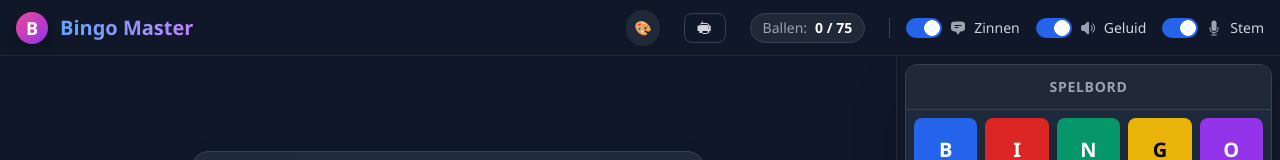
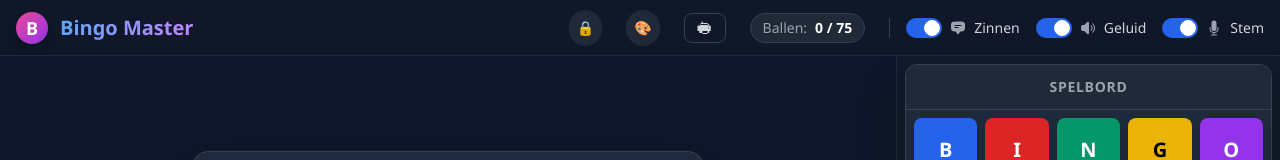
Before and after one commit to bramvde/bingo-master, a React (Vite) app: page / in a window 1280 px wide. Shown: the top 160 px of the page. Built offline with nearby package versions, Linux system fonts and the light colour scheme.

Commit message:
add fullscreen mode

```diff
--- a/App.tsx
+++ b/App.tsx
@@ -17,6 +17,7 @@ const App: React.FC = () => {
   const [currentBall, setCurrentBall] = useState<number | null>(null);
   const [generatedPhrase, setGeneratedPhrase] = useState<string | null>(null);
   const [fireworkTrigger, setFireworkTrigger] = useState(0);
+  const [isFullScreen, setIsFullScreen] = useState(false);
 
   // Settings
   const [showPhrases, setShowPhrases] = useState(true);
@@ -63,6 +64,24 @@ const App: React.FC = () => {
     }
     return () => stopChristmasAmbience();
   }, [isXmas, soundEnabled]);
+
+  useEffect(() => {
+    const handleFullScreenChange = () => {
+      setIsFullScreen(document.fullscreenElement !== null);
+    };
+    document.addEventListener('fullscreenchange', handleFullScreenChange);
+    return () => document.removeEventListener('fullscreenchange', handleFullScreenChange);
+  }, []);
+
+  const toggleFullScreen = () => {
+    if (!document.fullscreenElement) {
+      document.documentElement.requestFullscreen().catch(err => console.error('Failed to enter full screen', err));
+    } else {
+      if (document.exitFullscreen) {
+        document.exitFullscreen();
+      }
+    }
+  };
 
   const handleDraw = useCallback(() => {
     if (history.length >= TOTAL_NUMBERS) return;
@@ -209,6 +228,16 @@ const App: React.FC = () => {
 
         <div className="flex items-center gap-3 sm:gap-6 text-xs sm:text-sm">
 
+          {/* Fullscreen toggle */}
+          <button
+            onClick={toggleFullScreen}
+            className={`p-2 rounded-full transition-colors ${isXmas ? 'bg-white/10 hover:bg-white/20 text-yellow-300' : 'bg-gray-800 hover:bg-gray-700 text-gray-400 hover:text-white'}`}
+            title={isFullScreen ? "Sluit volledig scherm" : "Open volledig scherm"}
+          >
+            {isFullScreen ? '🔓' : '🔒'}
+          </button>
+
+
           <button
             onClick={toggleTheme}
             className={`p-2 rounded-full transition-colors ${isXmas ? 'bg-white/10 hover:bg-white/20 text-yellow-300' : 'bg-gray-800 hover:bg-gray-700 text-gray-400 hover:text-white'}`}
```
